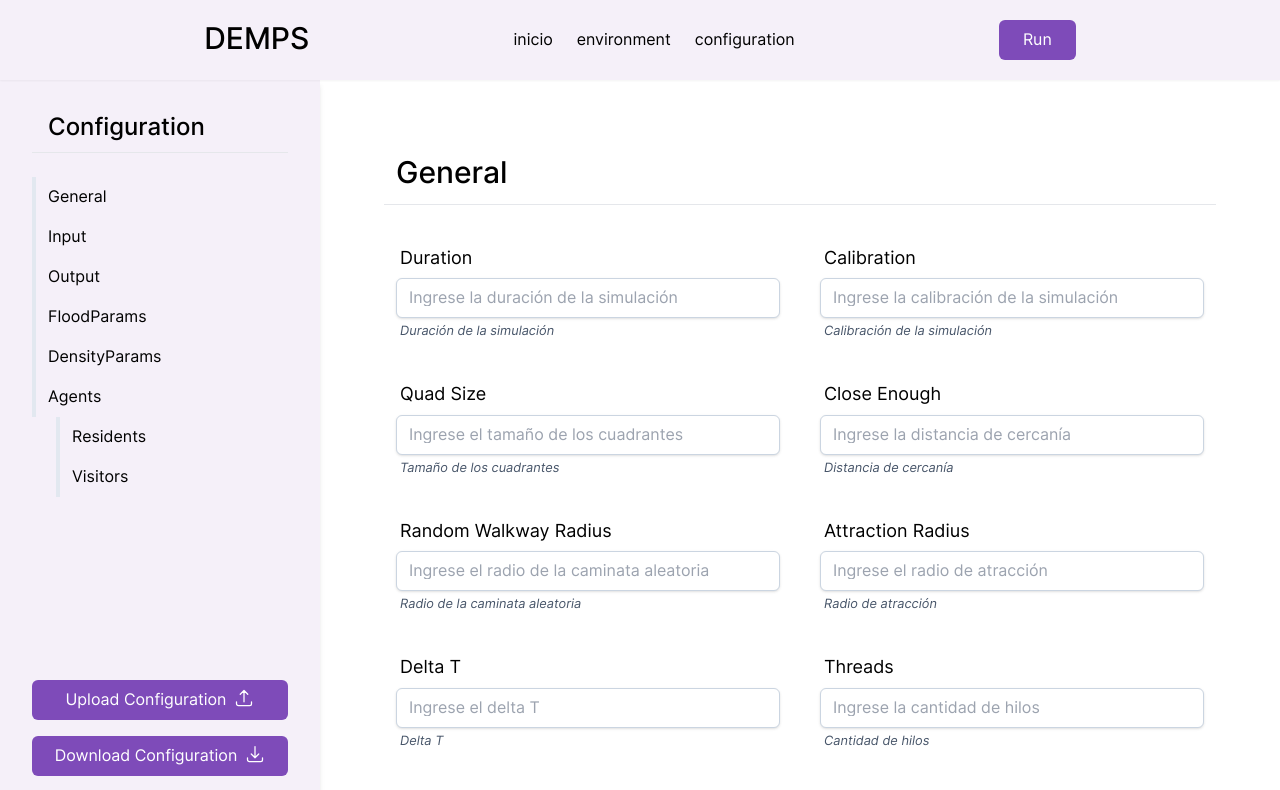
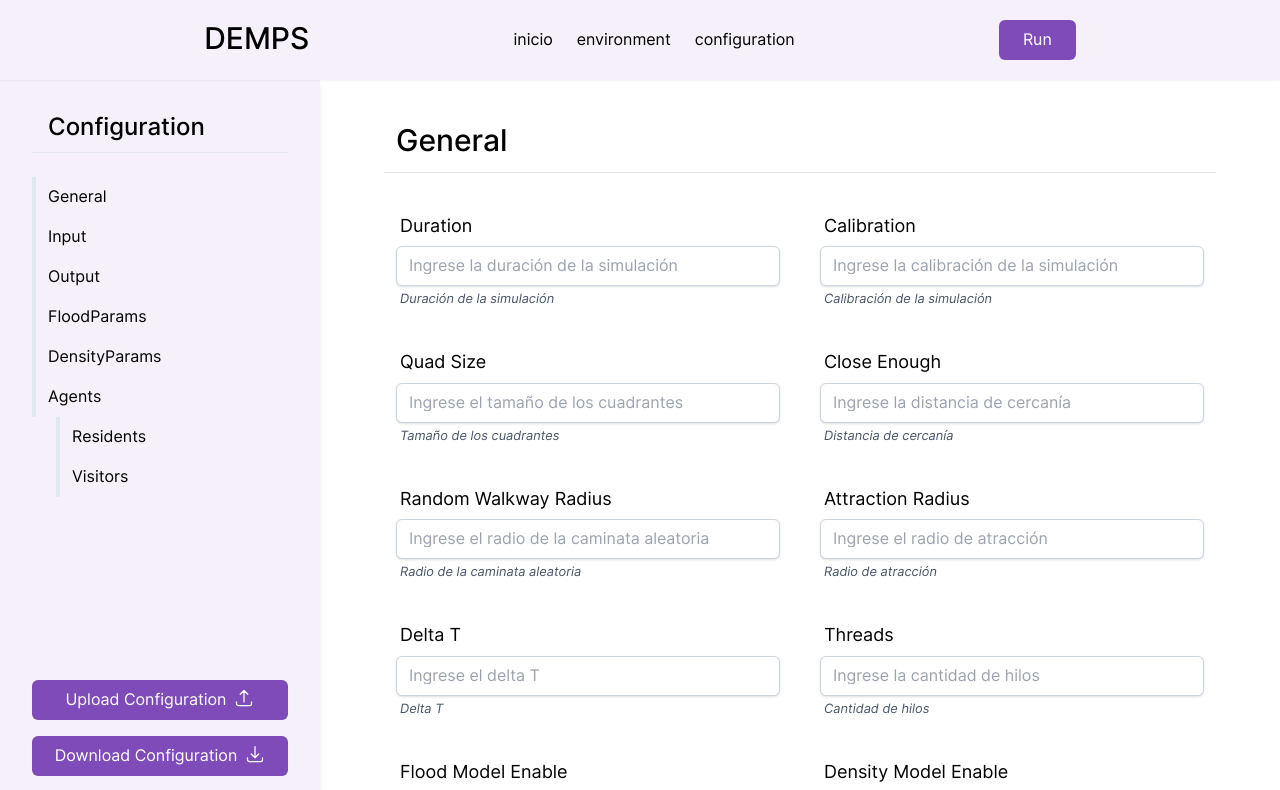
Before and after one commit to ariel-salgado/demps, a SvelteKit app: page /configuration in a window 1280 px wide. Shown: the top 790 px of the page. Built offline with nearby package versions, Linux system fonts and the light colour scheme.

Commit message:
Fixed top padding in form

```diff
--- a/src/routes/(app)/configuration/+page.svelte
+++ b/src/routes/(app)/configuration/+page.svelte
@@ -177,7 +177,7 @@
 
 	<!-- Configuration form -->
 	<form
-		class="grid w-full grid-cols-2 gap-y-2 px-14 pb-20 pt-12"
+		class="grid w-full grid-cols-2 gap-y-2 px-14 pb-20 pt-4"
 		id="configuration-form"
 		method="POST"
 		action="?/download"
```
